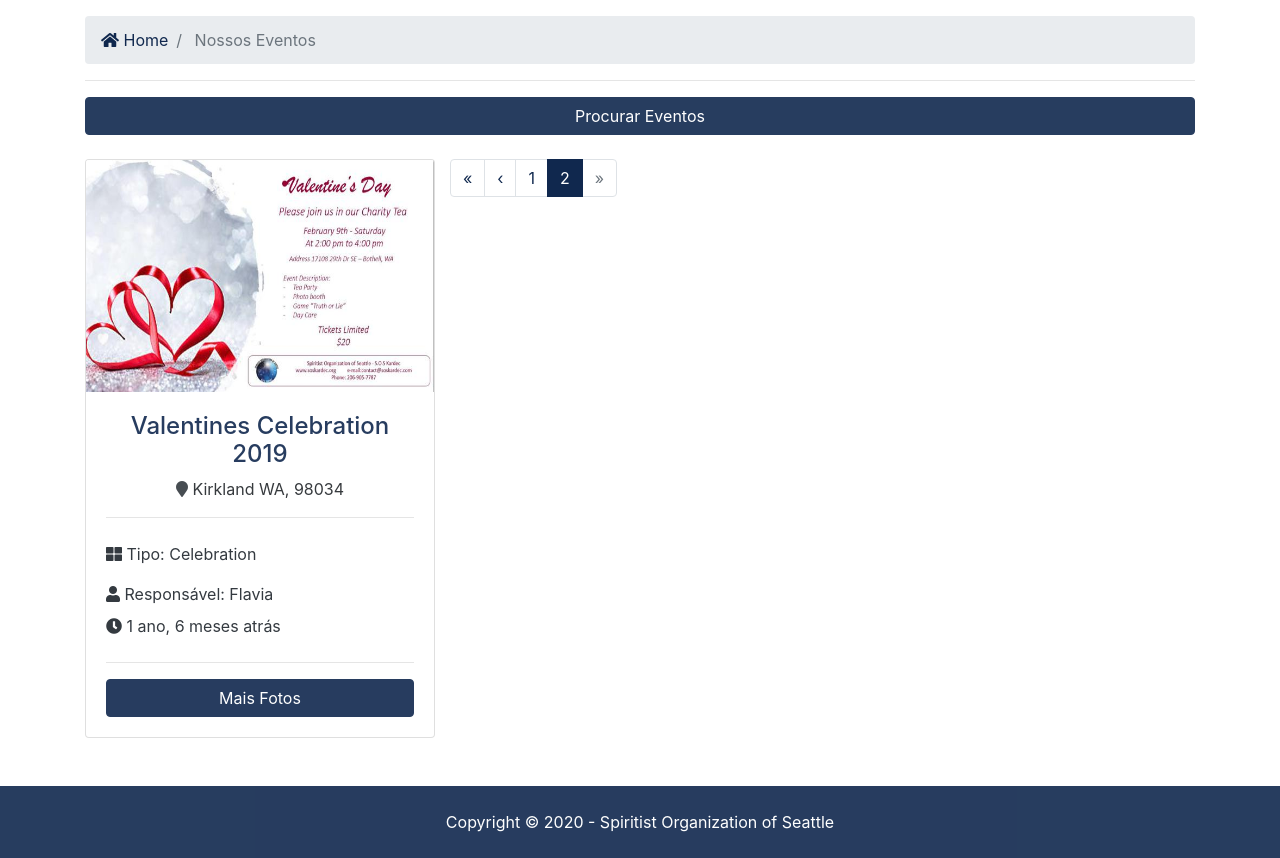
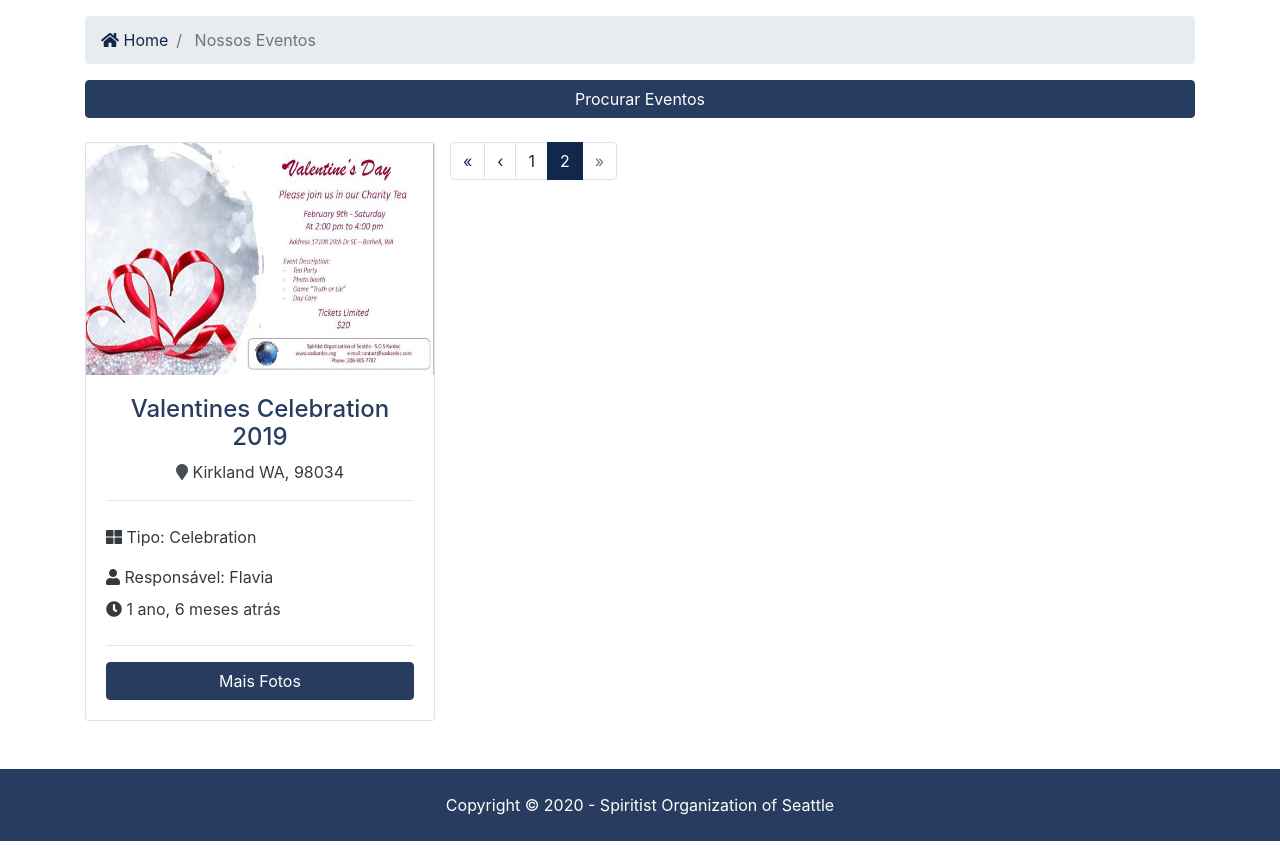
Before and after one commit to leofelipe222/soskardec, a Django app: page /eventos/?page=2 in a window 1280 px wide. Shown: the part 567-1425 px from the top of the page. Run offline with Django 3.2, Linux system fonts and the light colour scheme; data comes from the database, SQL or seed files in the repository; both versions use the stored data as it was after the commit; some libraries are stand-ins or nearby versions.

Commit message:
Adding some more books and fixig layout on events page

```diff
--- a/templates/eventos/eventos.html
+++ b/templates/eventos/eventos.html
@@ -27,8 +27,7 @@
           </li>
           <li class="breadcrumb-item active"> {% trans "Nossos Eventos" %} </li>
         </ol>
-        <hr>
-        <a href="{% url 'busca_eventos' %}" class="btn btn-primary btn-block"> {% trans "Procurar Eventos" %} </a>
+          <a href="{% url 'busca_eventos' %}" class="btn btn-primary btn-block mt-3"> {% trans "Procurar Eventos" %} </a>
       </nav>
     </div>
   </section>
```
Also changed, not shown: db.sqlite3, media/library/books/2020_07_29/Animais_nossos_irmaos.png (added), media/library/books/2020_07_29/anjos_da_caridade.jpg (added), media/library/books/2020_07_29/canticos_juventude.png (added), media/library/books/2020_07_29/criancas_vidas_passadas.jpg (added), media/library/books/2020_07_29/dinheiro.jpg (added), media/library/books/2020_07_29/francisco_assis.jpg (added), media/library/books/2020_07_29/lindos_casos_bezerra.jpg (added), media/library/books/2020_07_29/lindos_casos_chico.jpg (added), media/library/books/2020_07_29/mediumship.jpg (added), media/library/books/2020_07_29/nosso_lar.jpg (added), media/library/books/2020_07_29/revelacoes_da_luz.jpg (added), media/library/books/2020_07_29/saude_espiritual.jpg (added), media/library/books/2020_07_29/vantim.jpg (added).
